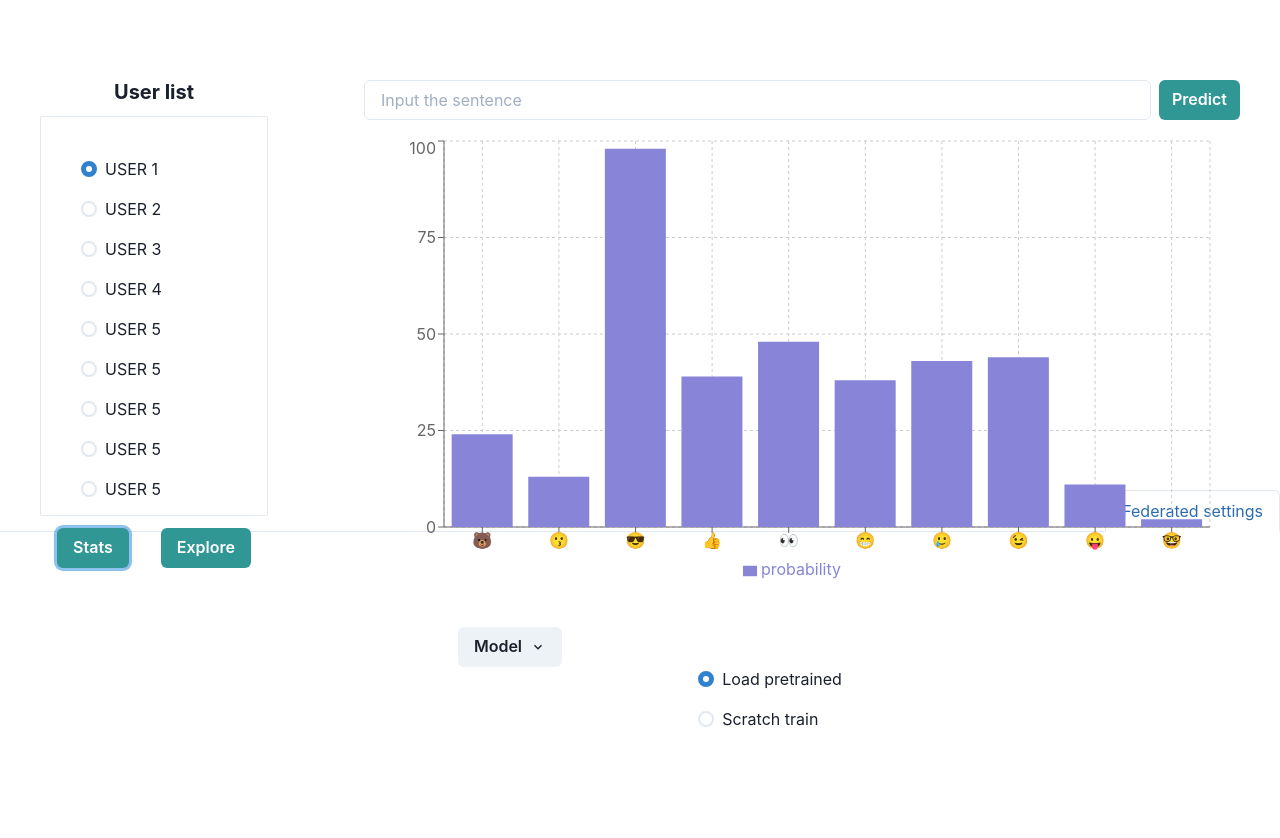
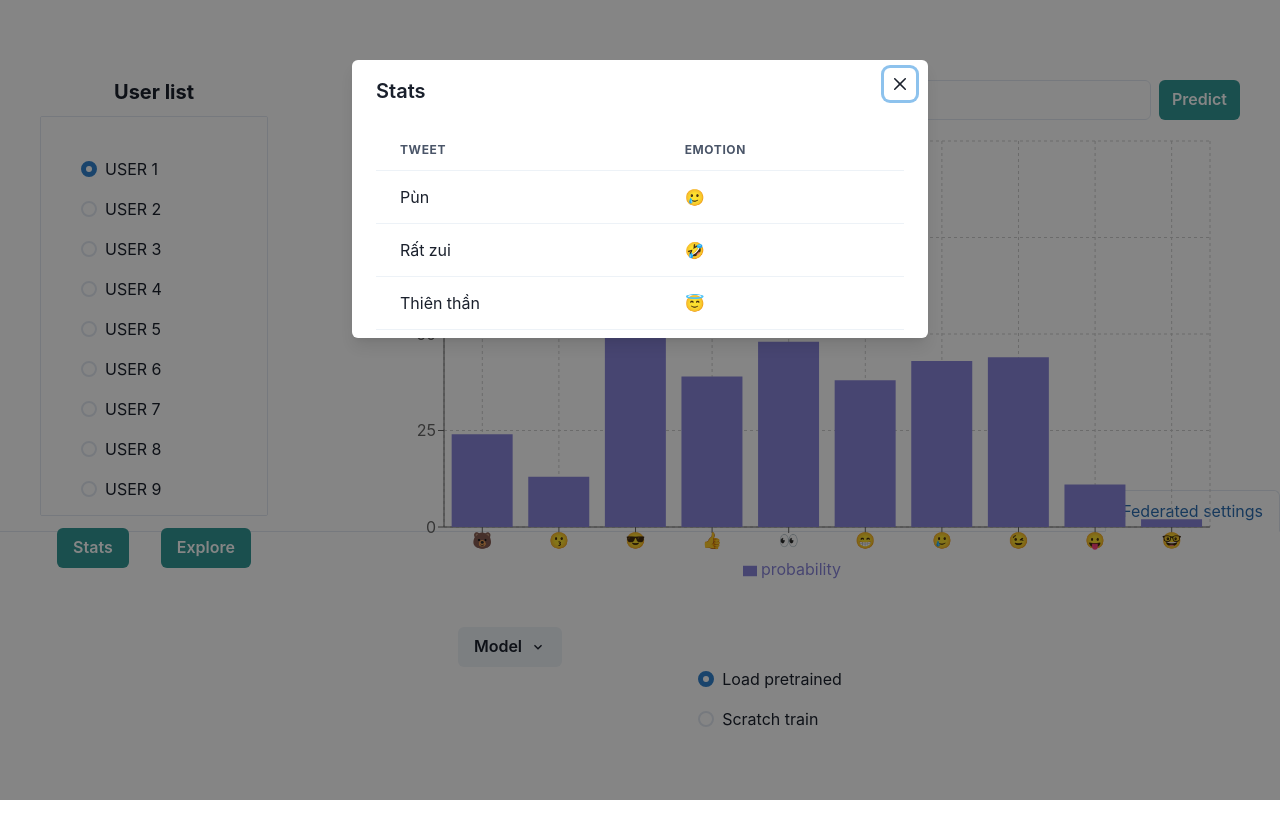
Before and after one commit to json-voorhees/fl-emoji-prediction, a React (Create React App) app: page / in a window 1280 px wide. Both pictures are taken after a click on the button "Stats". Shown: the top 838 px of the page. Built offline with nearby package versions, Linux system fonts and the light colour scheme.

Commit message:
Add modals

```diff
--- a/src/App.js
+++ b/src/App.js
@@ -22,6 +22,20 @@ import {
   Menu,
   MenuList,
   MenuItem,
+  useDisclosure,
+  Modal,
+  ModalOverlay,
+  ModalContent,
+  ModalHeader,
+  ModalCloseButton,
+  ModalBody,
+  ModalFooter,
+  Table,
+  Thead,
+  Tr,
+  Th,
+  Tbody,
+  Td,
 } from '@chakra-ui/react';
 import { BarChart, Bar, XAxis, YAxis, CartesianGrid, Tooltip, Legend, ResponsiveContainer } from 'recharts';
 import { ChevronDownIcon } from '@chakra-ui/icons';
@@ -68,6 +82,114 @@ const data = [
     probability: 2,
   },
 ];
+const exploreData = [
+  {
+    name: '🐻',
+    count: 254,
+  },
+  {
+    name: '😗',
+    count: 213,
+  },
+  {
+    name: '😎',
+    count: 198,
+  },
+  {
+    name: '👍',
+    count: 639,
+  },
+  {
+    name: '👀',
+    count: 418,
+  },
+  {
+    name: '😁',
+    count: 328,
+  },
+  {
+    name: '🥲',
+    count: 543,
+  },
+  {
+    name: '😉',
+    count: 244,
+  },
+  {
+    name: '😛',
+    count: 111,
+  },
+  {
+    name: '🤓',
+    count: 2,
+  },
+]
+function StatBody() {
+  return (
+    <Table variant="simple">
+      <Thead>
+        <Tr>
+          <Th>Tweet</Th>
+          <Th>Emotion</Th>
+        </Tr>
+      </Thead>
+      <Tbody>
+        <Tr>
+          <Td>Pùn</Td>
+          <Td>🥲</Td>
+        </Tr>
+        <Tr>
+          <Td>Rất zui</Td>
+          <Td>🤣</Td>
+        </Tr>
+        <Tr>
+          <Td>Thiên thần</Td>
+          <Td>😇</Td>
+        </Tr>
+      </Tbody>
+    </Table>
+  )
+}
+
+function ExploreBody() {
+  return (
+    <BarChart
+      width={500}
+      height={450}
+      data={exploreData}
+      margin={{
+        top: 5,
+        bottom: 5,
+      }}
+    >
+      <CartesianGrid strokeDasharray="3 3" />
+      <XAxis dataKey="name" />
+      <YAxis />
+      <Tooltip />
+      <Legend />
+      <Bar dataKey="count" fill="#8884d8" />
+    </BarChart>
+  )
+}
+
+function DataModal({ showModalButtonText, modalHeader, modalBody }) {
+  const { isOpen, onOpen, onClose } = useDisclosure();
+  return (
+    <>
+      <Button colorScheme="teal" variant="solid" onClick={onOpen}>
+        {showModalButtonText}
+      </Button>
+      <Modal isOpen={isOpen} onClose={onClose} size="xl">
+        <ModalOverlay />
+        <ModalContent>
+          <ModalHeader>{modalHeader}</ModalHeader>
+          <ModalCloseButton />
+          <ModalBody>{modalBody}</ModalBody>
+        </ModalContent>
+      </Modal>
+    </>
+  )
+}
 
 function App() {
   return (
@@ -84,27 +206,13 @@ function App() {
             <Box h="400px" w="100%" bg="white" overflowY="scroll" border="1px" borderRadius="2px" borderColor="gray.200">
               <RadioGroup defaultValue="1">
                 <Stack w="100%" p={10} spacing={4}>
-                  <Radio value="1">
-                    USER 1
-                </Radio>
-                  <Radio value="2">USER 2</Radio>
-                  <Radio value="3">USER 3</Radio>
-                  <Radio value="4">USER 4</Radio>
-                  <Radio value="5">USER 5</Radio>
-                  <Radio value="6">USER 5</Radio>
-                  <Radio value="7">USER 5</Radio>
-                  <Radio value="8">USER 5</Radio>
-                  <Radio value="9">USER 5</Radio>
+                  {[1, 2, 3, 4, 5, 6, 7, 8, 9, 10, 11, 12, 13, 14].map(x => <Radio value={x.toString()}>USER {x}</Radio>)}
                 </Stack>
               </RadioGroup>
             </Box>
             <Stack direction="row" spacing={8} marginTop={3}>
-              <Button colorScheme="teal" variant="solid">
-                Stats
-              </Button>
-              <Button colorScheme="teal" variant="solid">
-                Explore
-              </Button>
+              <DataModal showModalButtonText="Stats" modalHeader="Stats" modalBody={StatBody()} />
+              <DataModal showModalButtonText="Explore" modalHeader="Explore" modalBody={ExploreBody()} />
             </Stack>
           </Center>
         </GridItem>
```
